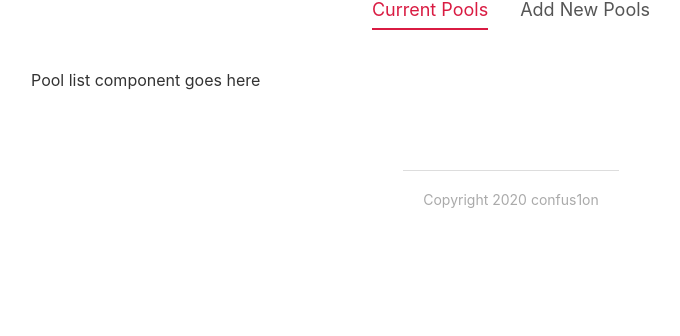
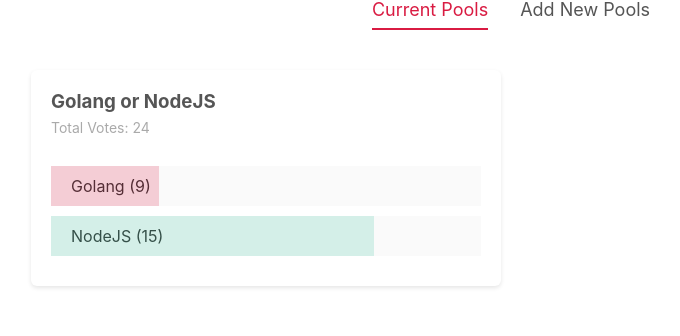
Before and after one commit to RiskyFeryansyahP/svnpools, a Svelte app: page / in a window 1280 px wide. Shown: the part 232-568 px from the top of the page, without its empty margins (129-809 px from the left). Built offline with nearby package versions, Linux system fonts and the light colour scheme.

Commit message:
add pool detail layout

```diff
--- a/src/App.svelte
+++ b/src/App.svelte
@@ -2,15 +2,54 @@
 	//imporint
 	import Header from './components/Header.svelte'
 	import Footer from './components/Footer.svelte'
+	import PoolList from './components/PoolList.svelte'
 	import Tabs from './shared/Tabs.svelte'
 	import PoolForm from './components/CreatePoolForm.svelte'
+
+	import type { PoolType } from './shared/types/pool'
 
 	// tabs
 	let items = ['Current Pools', 'Add New Pools']
 	let activeItem = 'Current Pools'
 
+	let pools: PoolType = [
+		{
+			id: 1,
+			question: 'Golang or NodeJS',
+			answerA: 'Golang',
+			answerB: 'NodeJS',
+			votesA: 9,
+			votesB: 15,
+		}
+	]
+
 	const tabChange = (e: CustomEvent) => {
 		activeItem = e.detail
+	}
+
+	const handleNewPool = (e: CustomEvent) => {
+		const pool = e.detail
+
+		pools = [...pools, pool]
+
+		activeItem = 'Current Pools'
+
+		console.log(pools)
+	}
+
+	const handleVote = (e: CustomEvent) => {
+		const {id, option} = e.detail
+
+		let newPools = [...pools]
+		let upVotedPool = pools.find(pool => pool.id === id )
+
+		if (option === 'a') {
+			upVotedPool.votesA++
+		} else if (option === 'b') {
+			upVotedPool.votesB++
+		}
+
+		pools = newPools
 	}
 </script>
 
@@ -18,9 +57,9 @@
 <main>
 	<Tabs {activeItem} {items} on:tabChange={tabChange} />
 	{#if activeItem === 'Current Pools'}
-		<p> Pool list component goes here </p>
+		<PoolList pools={pools} on:vote={handleVote} />
 	{:else if activeItem === 'Add New Pools'}
-		<PoolForm />
+		<PoolForm on:addNewPool={handleNewPool} />
 	{/if}
 </main>
 <Footer />
--- a/src/components/CreatePoolForm.svelte
+++ b/src/components/CreatePoolForm.svelte
@@ -1,5 +1,6 @@
 <script lang="ts">
     // importing
+    import { createEventDispatcher } from 'svelte'
     import Button from '../shared/Button.svelte'
 
     let fields = {
@@ -13,6 +14,8 @@
         answerB: '',
     }
     let valid = false
+
+    const dispatch = createEventDispatcher()
 
     const validationForm = (): boolean => {
         valid  = true
@@ -46,6 +49,15 @@
 
         if (valid) {
             console.log(fields)
+
+            const pool = {
+                id: Math.random(),
+                votesA: 0,
+                votesB: 0,
+                ...fields,
+            }
+
+            dispatch('addNewPool', pool)
         }
     }
 </script>
--- /dev/null
+++ b/src/components/PoolDetail.svelte
@@ -0,0 +1,84 @@
+<script lang="ts">
+    // importing
+    import Card from '../shared/Card.svelte'
+    import { createEventDispatcher } from 'svelte'
+
+    // import type
+    import type { Pool } from '../shared/types/pool'
+
+    export let pool: Pool;
+    let answer = {
+        A: 0,
+        B: 0,
+    }
+
+    const dispatch = createEventDispatcher()
+
+    //reactive value
+    $: totalValues = pool.votesA + pool.votesB
+
+    const handleVote = (option: string, id: number) => {
+        dispatch('vote', {option: option, id: id})
+    }
+</script>
+
+<Card>
+    <div class="pool">
+        <h3> {pool.question} </h3>
+        <p> Total Votes: { totalValues } </p>
+        <div class="answer" on:click={() => handleVote('a', pool.id)}>
+            <div class="percent percent-a"></div>
+            <span> {pool.answerA} ({ pool.votesA })</span>
+        </div>
+        <div class="answer" on:click={() => handleVote('b', pool.id)}>
+            <div class="percent percent-b"></div>
+            <span> {pool.answerB} ({ pool.votesB })</span>
+        </div>
+    </div>
+</Card>
+
+<style>
+    h3 {
+        margin: 0 auto;
+        color: #555555;
+    }
+
+    p {
+        margin-top: 6px;
+        font-size: 14px;
+        color: #aaaaaa;
+        margin-bottom: 30px;
+    }
+
+    .answer {
+        background: #fafafa;
+        cursor: pointer;
+        margin: 10px auto;
+        position: relative;
+    }
+
+    .answer:hover {
+        opacity: 0.6;
+    }
+
+    span {
+        display: inline-block;
+        padding: 10px 20px;
+    }
+
+    .percent {
+        height: 100%;
+        position: absolute;
+        box-sizing: border-box;
+    }
+
+    .percent-a {
+        width: 25%;
+        background: rgba(217, 27, 66, 0.2);
+    }
+
+    .percent-b {
+        width: 75%;
+        background: rgba(60, 196, 160, 0.2);
+    }
+</style>
--- /dev/null
+++ b/src/components/PoolList.svelte
@@ -0,0 +1,21 @@
+<script lang="ts">
+    // importing
+    import PoolDetail from "./PoolDetail.svelte"
+    import type { PoolType } from "../shared/types/pool";
+
+    export let pools: PoolType = []
+</script>
+
+<div class="pool-list">
+    {#each pools as pool}
+        <div> <PoolDetail pool={pool} on:vote /> </div>
+    {/each}
+</div>
+
+<style>
+    .pool-list {
+        display: grid;
+        grid-template-columns: 1fr 1fr;
+        gap: 20px;
+    }
+</style>
--- /dev/null
+++ b/src/shared/types/pool.ts
@@ -0,0 +1,10 @@
+export type PoolType = Pool[]
+
+export type Pool = {
+    id: number
+    question: string
+    answerA: string
+    answerB: string
+    votesA: number
+    votesB: number
+}
```
